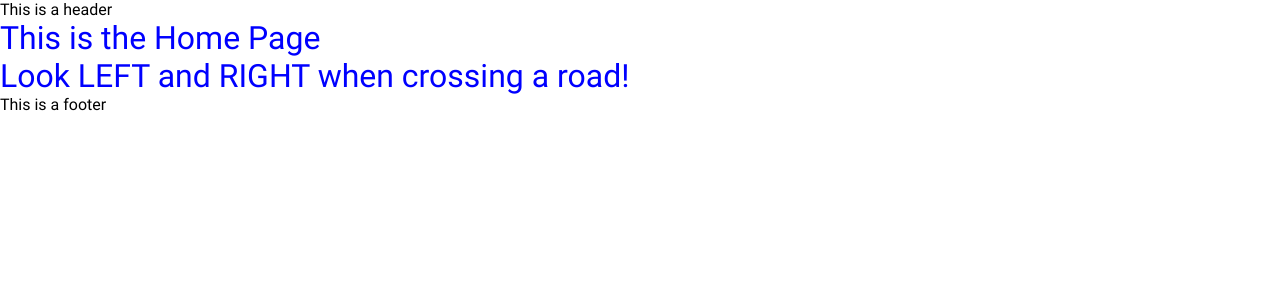
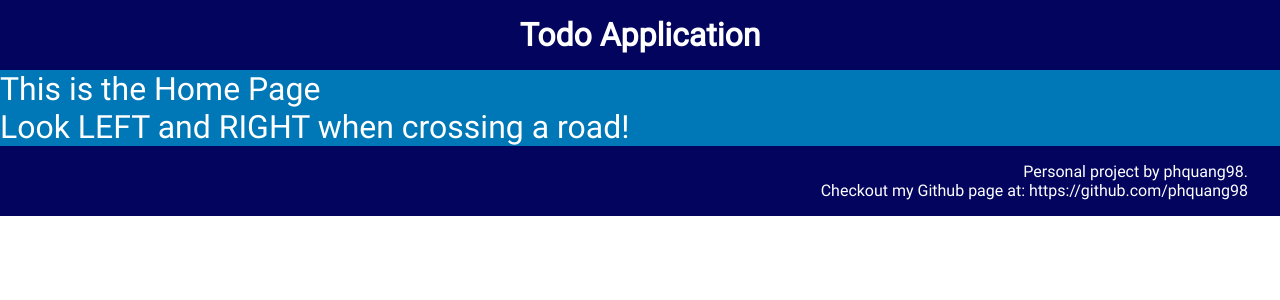
Before and after one commit to phquang98/webdev-project004, a React (Create React App) app: page / in a window 1280 px wide. Shown: the top 300 px of the page. Built offline with nearby package versions, Linux system fonts and the light colour scheme.

Commit message:
feat: add skeleton code for Header + Footer

```diff
--- a/src/components/Footer/index.tsx
+++ b/src/components/Footer/index.tsx
@@ -8,7 +8,8 @@ const Footer = (props: FooterProps): JSX.Element => {
   return (
     <>
       <div className={className}>
-        <p>This is a footer</p>
+        <p>Personal project by phquang98.</p>
+        <p>Checkout my Github page at: https://github.com/phquang98</p>
       </div>
     </>
   );
--- a/src/components/Footer/styles.ts
+++ b/src/components/Footer/styles.ts
@@ -2,4 +2,13 @@ import styled from "styled-components";
 
 import { Footer } from "components/Footer";
 
-export const StyledHeader = styled(Footer)``;
+export const StyledFooter = styled(Footer)`
+  & {
+    padding: 1rem 2rem;
+    display: flex;
+    flex-direction: column;
+    align-items: flex-end;
+    color: ${(props) => props.theme.dark.text};
+    background-color: ${(props) => props.theme.dark.auxiliary};
+  }
+`;
--- a/src/components/Header/index.tsx
+++ b/src/components/Header/index.tsx
@@ -8,7 +8,7 @@ const Header = (props: HeaderProps): JSX.Element => {
   return (
     <>
       <div className={className}>
-        <p>This is a header</p>
+        <h1>Todo Application</h1>
       </div>
     </>
   );
--- a/src/components/Header/styles.ts
+++ b/src/components/Header/styles.ts
@@ -2,4 +2,12 @@ import styled from "styled-components";
 
 import { Header } from "components/Header";
 
-export const StyledHeader = styled(Header)``;
+export const StyledHeader = styled(Header)`
+  & {
+    padding: 1rem 0;
+    color: ${(props) => props.theme.dark.text};
+    background-color: ${(props) => props.theme.dark.auxiliary};
+    display: flex;
+    justify-content: center;
+  }
+`;
--- a/src/layout/index.tsx
+++ b/src/layout/index.tsx
@@ -1,7 +1,7 @@
-import { Footer } from "components/Footer";
-import { Header } from "components/Header";
-import { useState } from "react";
 import { Outlet } from "react-router-dom";
+
+import { StyledFooter } from "components/Footer/styles";
+import { StyledHeader } from "components/Header/styles";
 
 type LayoutProps = {
   className?: string;
@@ -13,9 +13,9 @@ const Layout = (props: LayoutProps): JSX.Element => {
   return (
     <>
       <div className={className}>
-        <Header />
+        <StyledHeader />
         <Outlet />
-        <Footer />
+        <StyledFooter />
       </div>
     </>
   );
--- a/src/layout/styles.ts
+++ b/src/layout/styles.ts
@@ -2,4 +2,8 @@ import styled from "styled-components";
 
 import { Layout } from "layout";
 
-export const StyledLayout = styled(Layout)``;
+export const StyledLayout = styled(Layout)`
+  & {
+    background-color: ${(props) => props.theme.dark.primary};
+  }
+`;
--- a/src/pages/Home/styles.ts
+++ b/src/pages/Home/styles.ts
@@ -4,7 +4,7 @@ import { HomePage } from "pages/Home";
 
 export const StyledHomePage = styled(HomePage)`
   & {
-    color: blue;
+    color: ${(props) => props.theme.dark.text};
     font-size: 32px;
   }
 `;
--- a/src/styles/index.ts
+++ b/src/styles/index.ts
@@ -3,10 +3,10 @@ import { createGlobalStyle } from "styled-components";
 import robotoFont from "assets/Roboto-Regular.ttf";
 
 export const customTheme = {
-  light: {
-    primary: "#01689b",
-    auxiliary: "#01689b",
-    boldText: "#17628c"
+  dark: {
+    primary: "#0077B6",
+    auxiliary: "#03045E",
+    text: "#FFFFFF"
   },
   defaultFontSize: "16px"
 };
```
Also changed, not shown: 1 other file (tests, documents, lock files or other folders).
